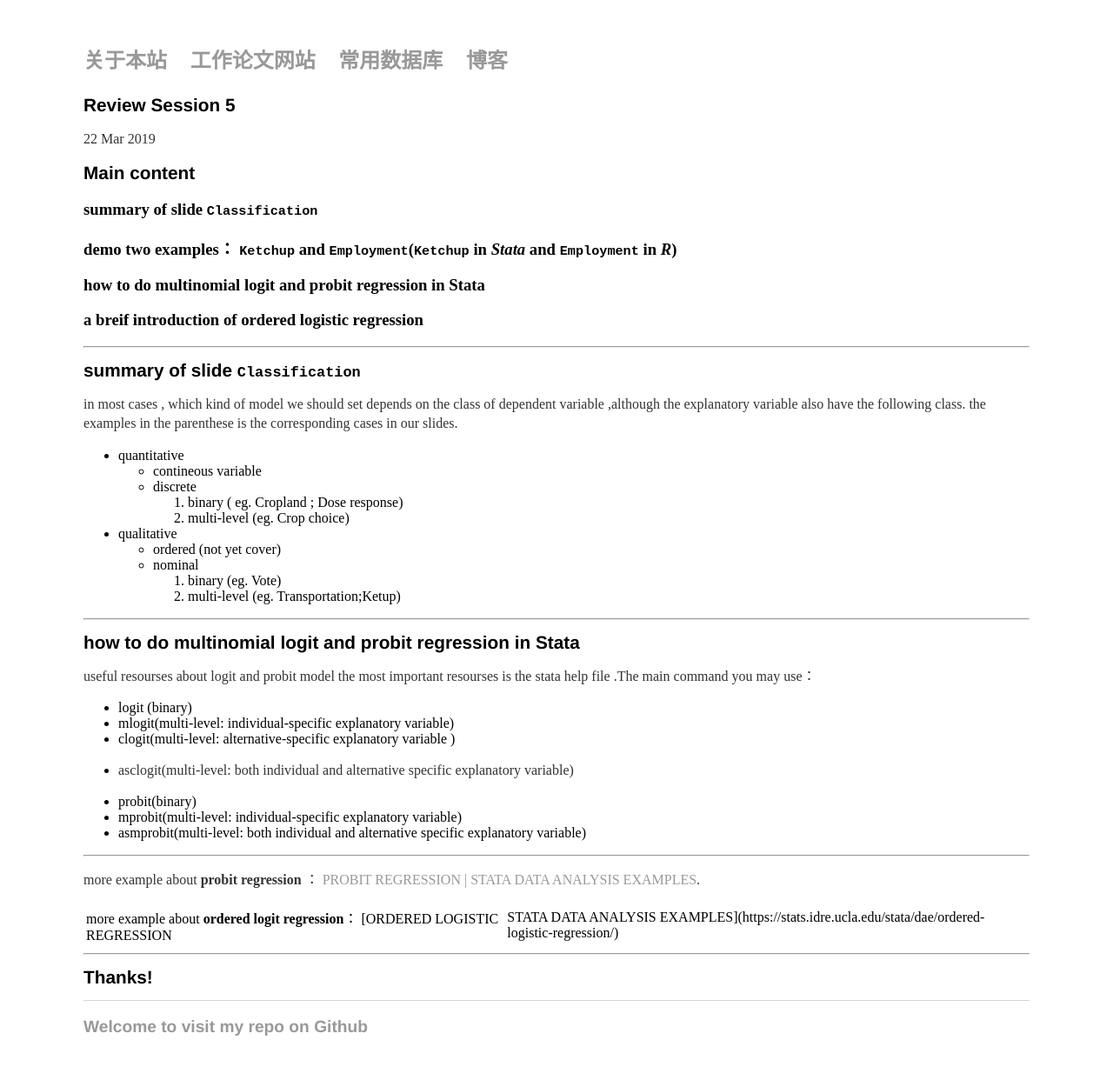
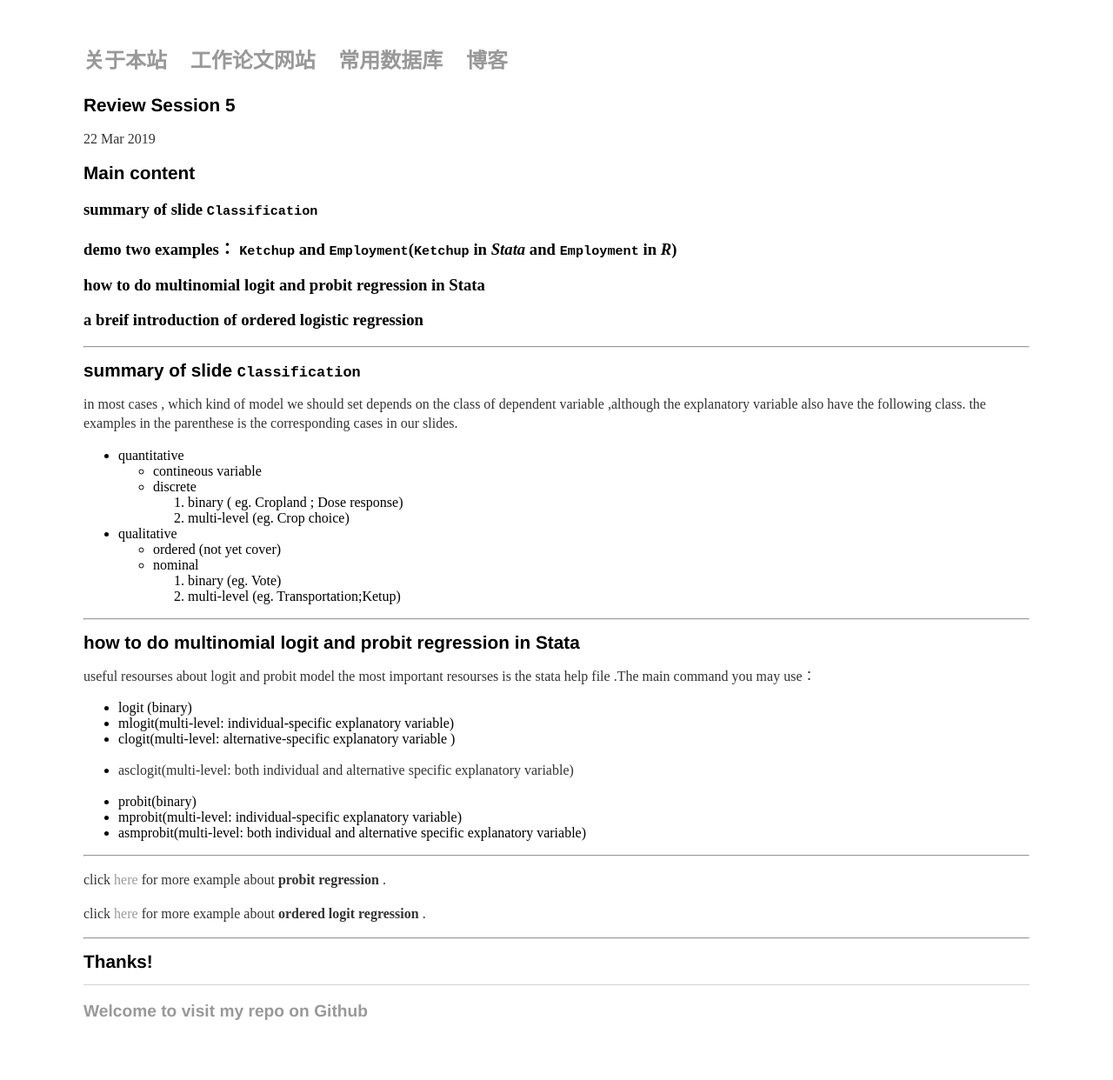
Before and after one commit to trustxiaoqinwang/trustxiaoqinwang.github.io, a Jekyll site: the page built from _posts/2019-04-05-revision5.md, in a window 1280 px wide. Shown: the whole page at 87% size. Built offline with Jekyll 4.4.1, drawn with Linux system fonts in a browser that asks for light colours.

Commit message:
Update 2019-04-05-revision5.md

```diff
--- a/_posts/2019-04-05-revision5.md
+++ b/_posts/2019-04-05-revision5.md
@@ -45,10 +45,10 @@ useful resourses about logit and probit model the most important resourses is th
 -   asmprobit(multi-level: both individual and alternative specific explanatory variable)
 
 ----------
-more example about **probit regression** ： [PROBIT REGRESSION | STATA DATA ANALYSIS EXAMPLES](https://stats.idre.ucla.edu/stata/dae/probit-regression/).
 
-more example about **ordered logit regression**： [ORDERED LOGISTIC REGRESSION | STATA DATA ANALYSIS EXAMPLES](https://stats.idre.ucla.edu/stata/dae/ordered-logistic-regression/)
+click [here](https://stats.idre.ucla.edu/stata/dae/probit-regression/) for more example about **probit regression** .
 
+click [here](https://stats.idre.ucla.edu/stata/dae/ordered-logistic-regression/) for more example about **ordered logit regression** .
 
 ---------
 # Thanks!
```
